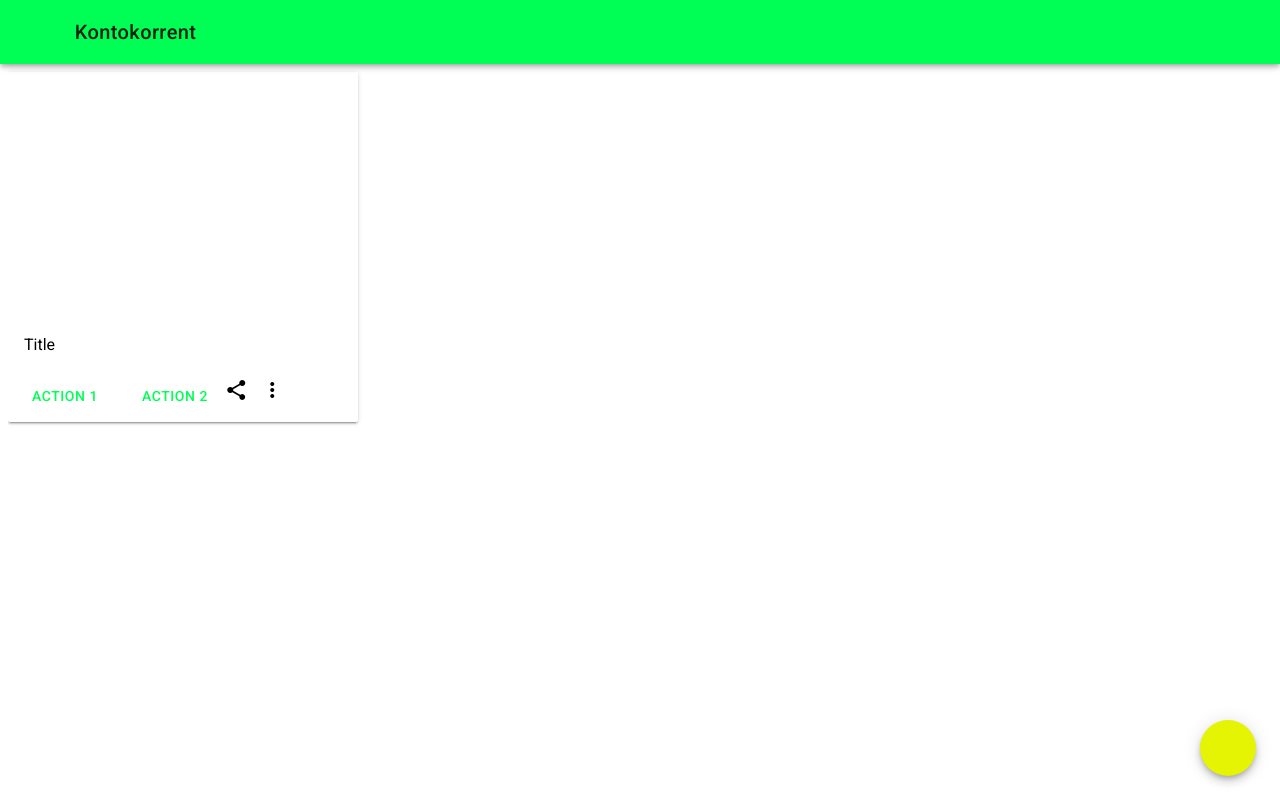
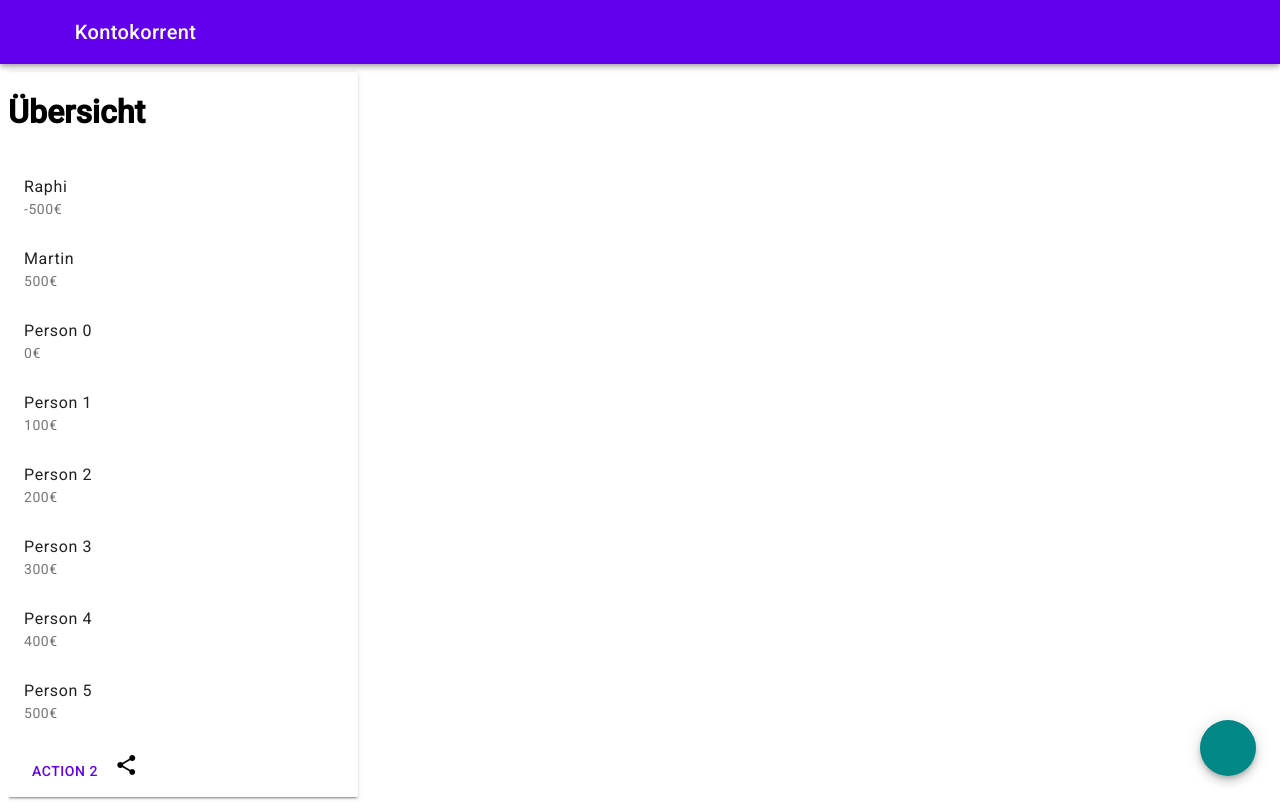
Before and after one commit to Malu202/kontokorrent, a website: page index.html in a window 1280 px wide. Drawn offline with Linux system fonts and the light colour scheme.

Commit message:
create person in js

```diff
--- a/index.html
+++ b/index.html
@@ -24,20 +24,34 @@
         <span class="mdc-fab__icon">&#xE145;</span>
     </button>
 
-    <div class="mdc-toolbar-fixed-adjust" id="page">   </div>
+    <div class="mdc-toolbar-fixed-adjust" id="page">
         <div class="mdc-card">
-        <div class="mdc-card__media mdc-card__media--square">
-            <div class="mdc-card__media-content">Title</div>
-        </div>
-        <!-- ... content ... -->
+            <h1>Übersicht</h1>
+            <ul class="mdc-list mdc-list--two-line" id="overview">
+                <li class="mdc-list-item">
+                    <span class="mdc-list-item__text">
+                        Raphi
+                        <span class="mdc-list-item__secondary-text">
+                            -500€
+                        </span>
+                    </span>
+                </li>
+                <li class="mdc-list-item">
+                    <span class="mdc-list-item__text">
+                        Martin
+                        <span class="mdc-list-item__secondary-text">
+                            500€
+                        </span>
+                    </span>
+                </li>
+            </ul>
             <div class="mdc-card__actions">
                 <div class="mdc-card__action-buttons">
-                <button class="mdc-button mdc-card__action mdc-card__action--button">Action 1</button>
                     <button class="mdc-button mdc-card__action mdc-card__action--button">Action 2</button>
                 </div>
                 <div class="mdc-card__action-icons">
                     <i class="material-icons mdc-card__action mdc-card__action--icon" tabindex="0" role="button" title="Share">share</i>
-                <i class="material-icons mdc-card__action mdc-card__action--icon" tabindex="0" role="button" title="More options">more_vert</i>
+                </div>
             </div>
         </div>
     </div>
--- a/script.js
+++ b/script.js
@@ -0,0 +1,24 @@
+
+
+
+var overview = document.getElementById("overview");
+function createOverviewPerson(name, betrag) {
+    var name = name;
+    var betrag = betrag;
+    var li = document.createElement("li");
+    li.className = "mdc-list-item";
+    var outerSpan = document.createElement("span");
+    outerSpan.className = "mdc-list-item__text";
+    outerSpan.innerHTML = name;
+    var innerSpan = document.createElement("span");
+    innerSpan.className = "mdc-list-item__secondary-text";
+    innerSpan.innerHTML = betrag + '€';
+
+    overview.appendChild(li);
+    li.appendChild(outerSpan);
+    outerSpan.appendChild(innerSpan);
+}
+
+for (var i = 0; i < 6; i++) {
+    createOverviewPerson("Person " + i, i * 100);
+}
--- a/src/style.scss
+++ b/src/style.scss
@@ -1,6 +1,6 @@
 
-$mdc-theme-primary: rgb(0, 255, 85);
-$mdc-theme-secondary: #e4f403;
+// $mdc-theme-primary: rgb(0, 255, 85);
+// $mdc-theme-secondary: #e4f403;
 
 
 //@import "node_modules/material-components-web/material-components-web";
@@ -42,6 +42,9 @@ body{
     min-height:100vh;
     overflow:hidden;
 }
+#page{
+
+}
 
 .fab--absolute {
   position: fixed;
@@ -57,6 +60,6 @@ body{
 }
 
 .mdc-card {
-    height: 350px;
+    // height: 350px;
     width: 350px;
   }
```
Also changed, not shown: style.css. Lines whose indentation alone changed are shown as unchanged.
